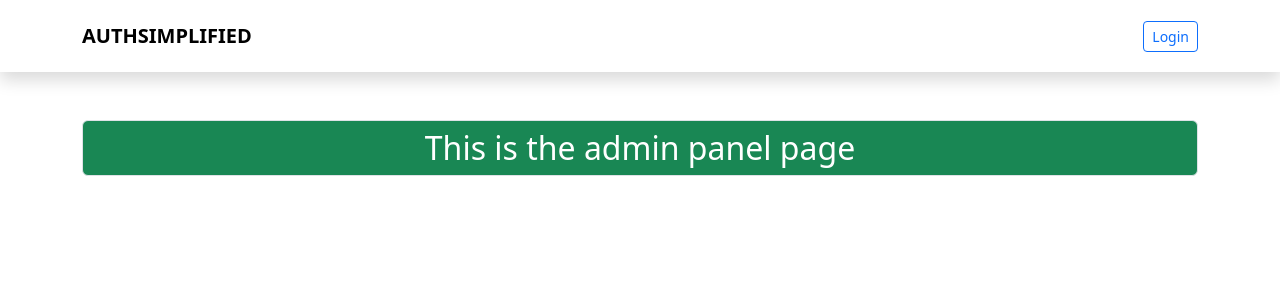
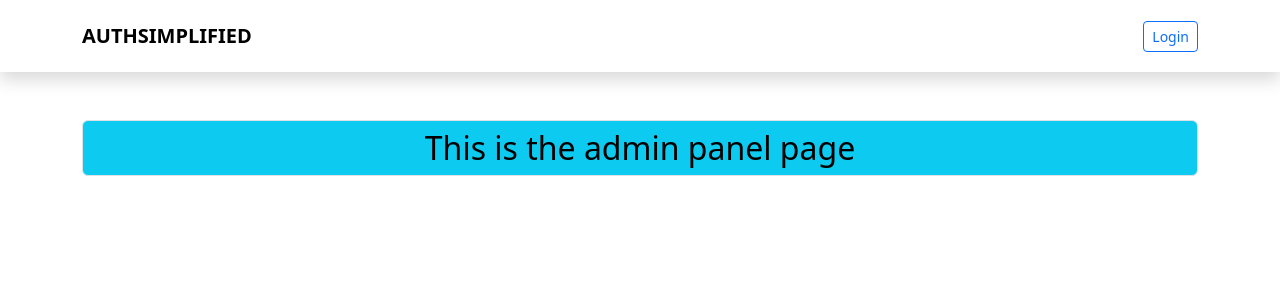
Before and after one commit to dalienst/nextauth-understood, a Next.js app: page /admin/panel in a window 1280 px wide. Shown: the top 300 px of the page. Built offline with nearby package versions, Linux system fonts and the light colour scheme; no server answers.

Commit message:
complete authentication

```diff
--- a/app/admin/panel/page.jsx
+++ b/app/admin/panel/page.jsx
@@ -4,7 +4,7 @@ function page() {
   return (
     <>
       <div className="container py-5">
-        <h2 className="text-bg-success w-100 p-2 border rounded text-center">
+        <h2 className="text-bg-info w-100 p-2 border rounded text-center">
           This is the admin panel page
         </h2>
       </div>
```
Also changed, not shown: 1 other file (tests, documents, lock files or other folders).
